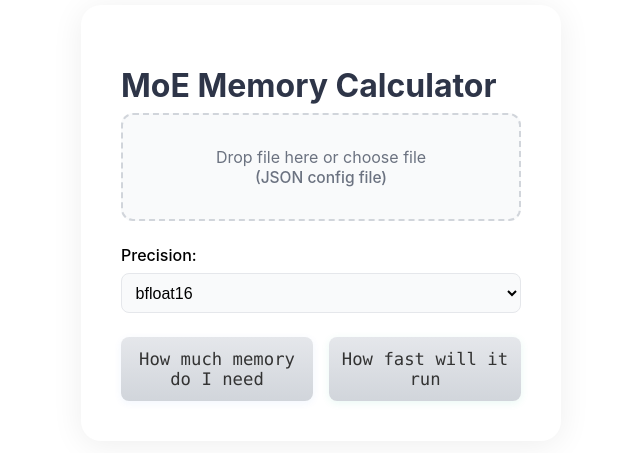
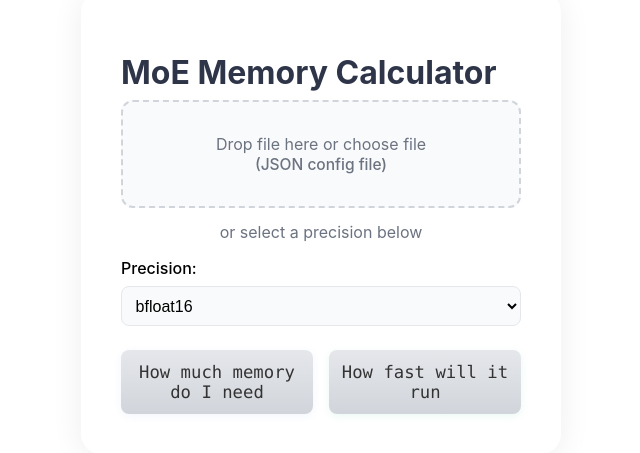
Before and after one commit to tinhoang-cerebras/cerebras-moe-calculator-new, a Next.js app: page / in a window 1280 px wide. Shown: the part 185-638 px from the top of the page, without its empty margins (319-959 px from the left). Built offline with nearby package versions, Linux system fonts and the light colour scheme.

Commit message:
Update index.tsx

```diff
--- a/pages/index.tsx
+++ b/pages/index.tsx
@@ -134,7 +134,7 @@ export default function Home() {
         >
           <div
             style={{
-              border: "2px dashed #d1d5db", // light gray
+              border: "2px dashed #d1d5db",
               borderRadius: 12,
               padding: "2rem",
               textAlign: "center",
@@ -180,6 +180,17 @@ export default function Home() {
           </div>
         </label>
 
+        {/* New Text Between Upload and Precision */}
+        <div style={{
+          textAlign: 'center',
+          color: '#6b7280',
+          marginBottom: 10,
+          marginTop: -10,
+          fontSize: "1rem"
+        }}>
+          or select a precision below
+        </div>
+
         {/* Precision Dropdown */}
         <label style={{ fontWeight: 500, display: "block", margin: "16px 0" }}>
           Precision:
@@ -217,7 +228,7 @@ export default function Home() {
                 ? "linear-gradient(to bottom, #e5e7eb, #d1d5db)"
                 : "linear-gradient(to bottom, #e5e7eb 0%, #d1d5db 100%)",
               color: "#333",
-              fontWeight: 400, // regular
+              fontWeight: 400,
               fontSize: "1.08rem",
               fontFamily: "Menlo, Monaco, 'Liberation Mono', Consolas, monospace",
               cursor: loadingMemory ? "not-allowed" : "pointer",
@@ -240,7 +251,7 @@ export default function Home() {
                 ? "linear-gradient(to bottom, #e5e7eb, #d1d5db)"
                 : "linear-gradient(to bottom, #e5e7eb 0%, #d1d5db 100%)",
               color: "#333",
-              fontWeight: 400, // regular
+              fontWeight: 400,
               fontSize: "1.08rem",
               fontFamily: "Menlo, Monaco, 'Liberation Mono', Consolas, monospace",
               cursor: loadingFlops ? "not-allowed" : "pointer",
```
